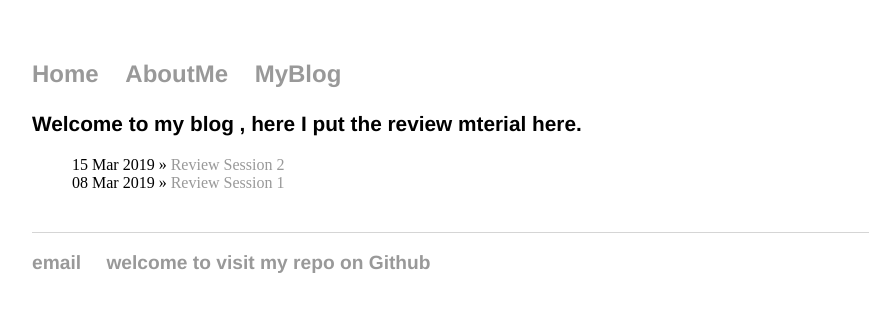
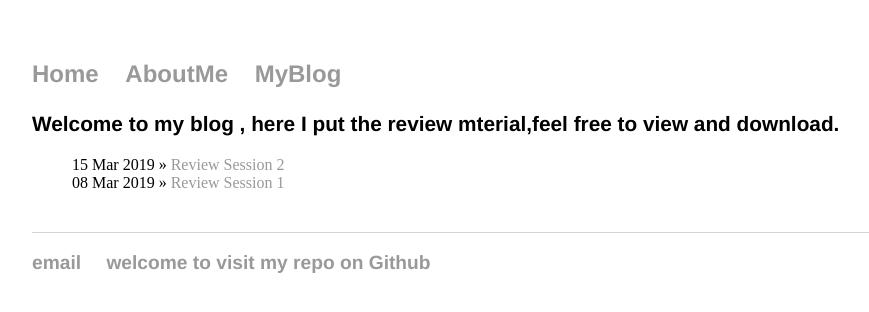
Before and after one commit to trustxiaoqinwang/trustxiaoqinwang.github.io, a Jekyll site: the page built from post/index.html, in a window 1280 px wide. Shown: the top 312 px of the page, without its empty margins (160-1029 px from the left). Built offline with Jekyll 4.4.1, drawn with Linux system fonts in a browser that asks for light colours.

Commit message:
Update index.html

```diff
--- a/post/index.html
+++ b/post/index.html
@@ -1,6 +1,6 @@
 ---
 layout: default
-title: "Welcome to my blog , here I put the review mterial here."
+title: "Welcome to my blog , here I put the review mterial,feel free to view and download."
 ---
 	<h1>{{ page.title }}</h1>
 	<ul class="posts">
```
